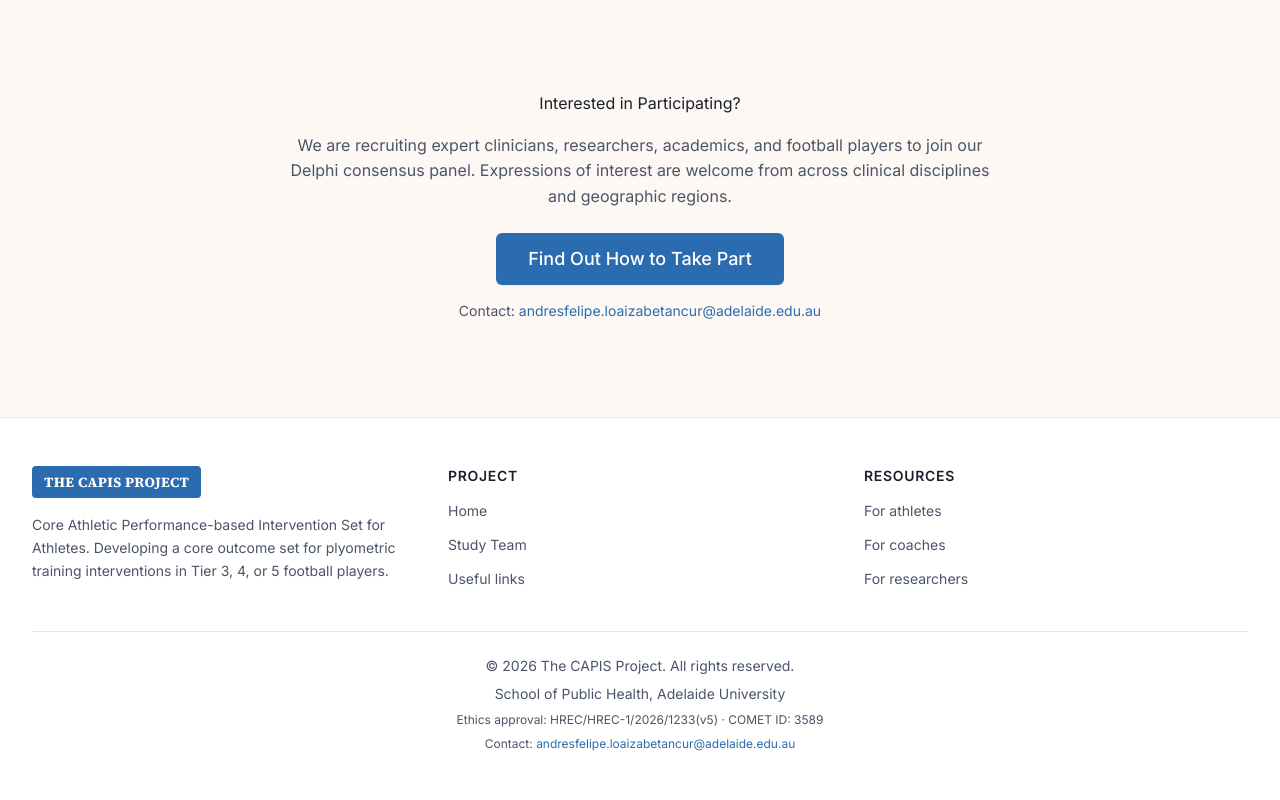
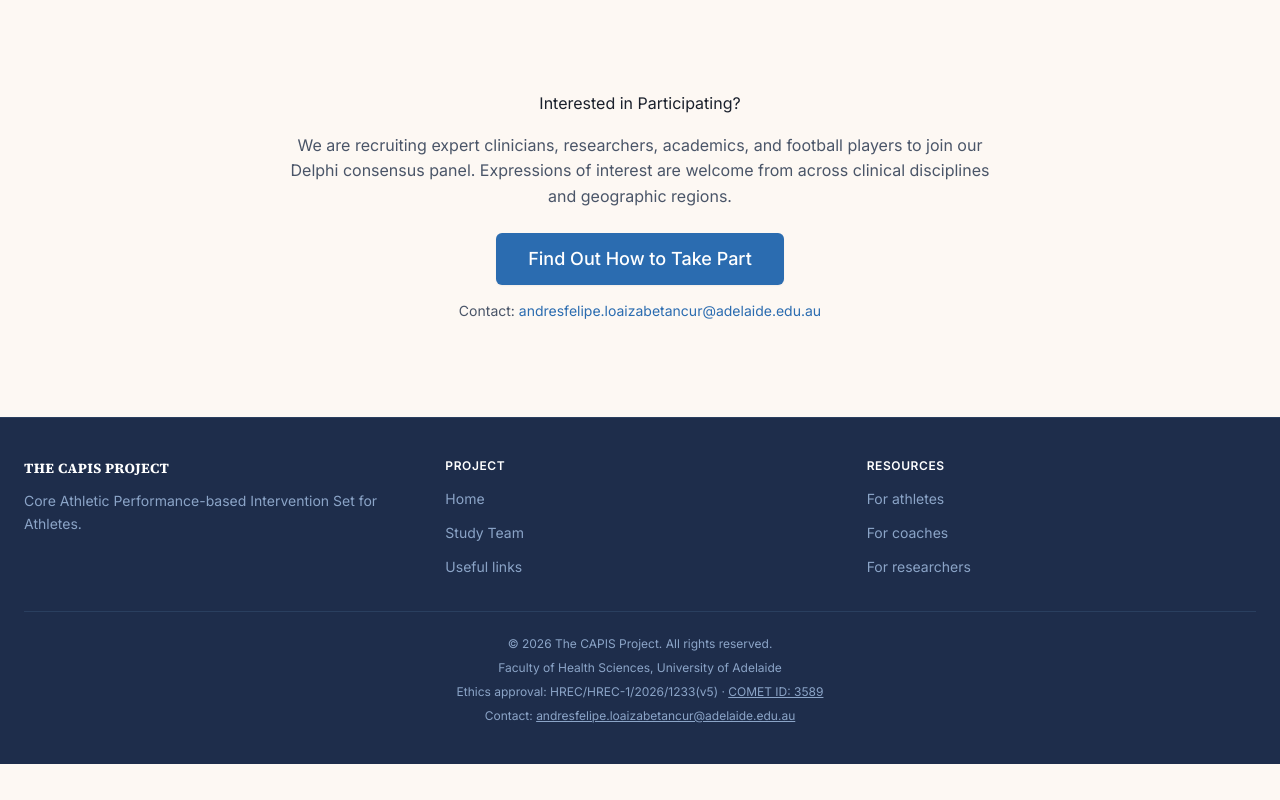
Before and after one commit to LoaizaBetancur/CAPIS-Project-Website, a Next.js app: page / in a window 1280 px wide. Shown: the part 4345-5145 px from the top of the page. After the commit the page ends 5109 px from the top, so only its background shows below. Built offline with nearby package versions, Linux system fonts and the light colour scheme.

Commit message:
Update Footer.tsx

```diff
--- a/components/Footer.tsx
+++ b/components/Footer.tsx
@@ -21,23 +21,21 @@ const FOOTER_LINKS = [
 
 export default function Footer() {
   return (
-    <footer className="border-t border-border bg-surface">
-      <div className="mx-auto max-w-content px-4 py-12 sm:px-6 lg:px-8">
+    <footer style={{ backgroundColor: "#1E2D4B", borderTop: "1px solid #2A3F5F" }}>
+      <div className="mx-auto max-w-[1280px] px-6 py-10">
         <div className="grid gap-8 md:grid-cols-3">
           <div>
-            <div className="mb-4 inline-block rounded bg-accent px-3 py-1.5 text-white font-display font-bold text-sm tracking-wide">
+            <div className="mb-3 text-white font-display font-bold text-sm tracking-wide">
               THE CAPIS PROJECT
             </div>
-            <p className="text-sm text-text-muted leading-relaxed">
+            <p className="text-sm leading-relaxed" style={{ color: "#8BA4C7" }}>
               Core Athletic Performance-based Intervention Set for Athletes.
-              Developing a core outcome set for plyometric training interventions
-              in Tier 3, 4, or 5 football players.
             </p>
           </div>
 
           {FOOTER_LINKS.map((group) => (
             <div key={group.title}>
-              <h3 className="mb-3 text-sm font-semibold uppercase tracking-wider text-text">
+              <h3 className="mb-3 text-xs font-semibold uppercase tracking-wider text-white">
                 {group.title}
               </h3>
               <ul className="space-y-2">
@@ -45,7 +43,8 @@ export default function Footer() {
                   <li key={link.href}>
                     <Link
                       href={link.href}
-                      className="text-sm text-text-muted transition-colors hover:text-accent"
+                      className="text-sm transition-colors hover:text-white"
+                      style={{ color: "#8BA4C7" }}
                     >
                       {link.label}
                     </Link>
@@ -56,15 +55,24 @@ export default function Footer() {
           ))}
         </div>
 
-        <div className="mt-10 border-t border-border pt-6 text-center text-sm text-text-muted space-y-2">
+        <div className="mt-8 border-t pt-6 text-center text-xs space-y-2" style={{ borderColor: "#2A3F5F", color: "#8BA4C7" }}>
           <p>© {new Date().getFullYear()} The CAPIS Project. All rights reserved.</p>
-          <p>School of Public Health, Adelaide University</p>
-          <p className="text-xs">
-            Ethics approval: HREC/HREC-1/2026/1233(v5) · COMET ID: 3589
+          <p>Faculty of Health Sciences, University of Adelaide</p>
+          <p>
+            Ethics approval: HREC/HREC-1/2026/1233(v5) ·{" "}
+            <a
+              href="https://www.comet-initiative.org/Studies/Details/3589"
+              target="_blank"
+              rel="noopener noreferrer"
+              className="underline hover:text-white"
+              style={{ color: "#8BA4C7" }}
+            >
+              COMET ID: 3589
+            </a>
           </p>
-          <p className="text-xs">
+          <p>
             Contact:{" "}
-            <a href="mailto:andresfelipe.loaizabetancur@adelaide.edu.au" className="text-accent hover:underline">
+            <a href="mailto:andresfelipe.loaizabetancur@adelaide.edu.au" className="underline hover:text-white" style={{ color: "#8BA4C7" }}>
               andresfelipe.loaizabetancur@adelaide.edu.au
             </a>
           </p>
```
